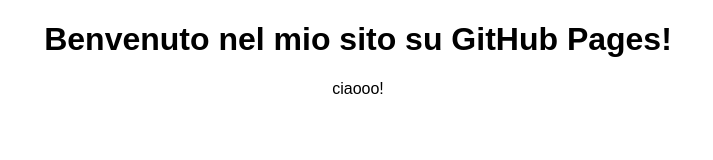
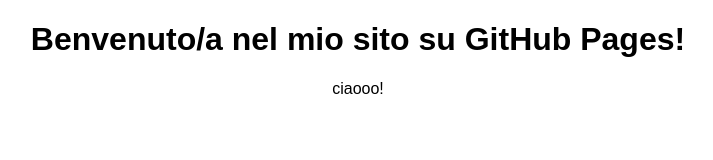
Before and after one commit to tomtomvir/tomalvir, a plain HTML site: page index.html in a window 1280 px wide. Shown: the whole page, without its empty margins (282-995 px from the left). Drawn offline with Linux system fonts and the light colour scheme.

Commit message:
Update index.html

```diff
--- a/index.html
+++ b/index.html
@@ -13,7 +13,7 @@
   </style>
 </head>
 <body>
-  <h1>Benvenuto nel mio sito su GitHub Pages!</h1>
+  <h1>Benvenuto/a nel mio sito su GitHub Pages!</h1>
   <p>ciaooo!</p>
 </body>
 </html>
```
